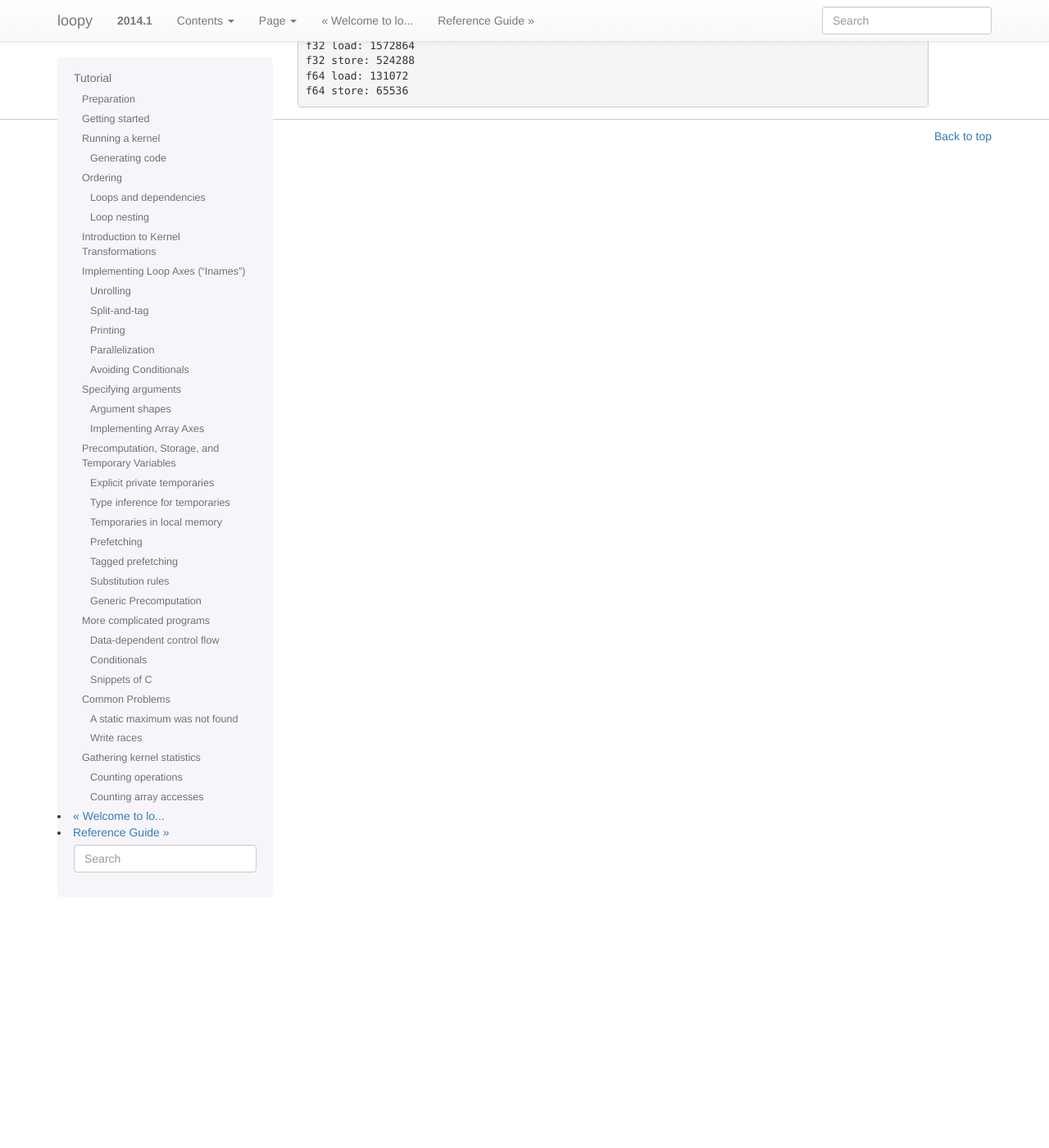
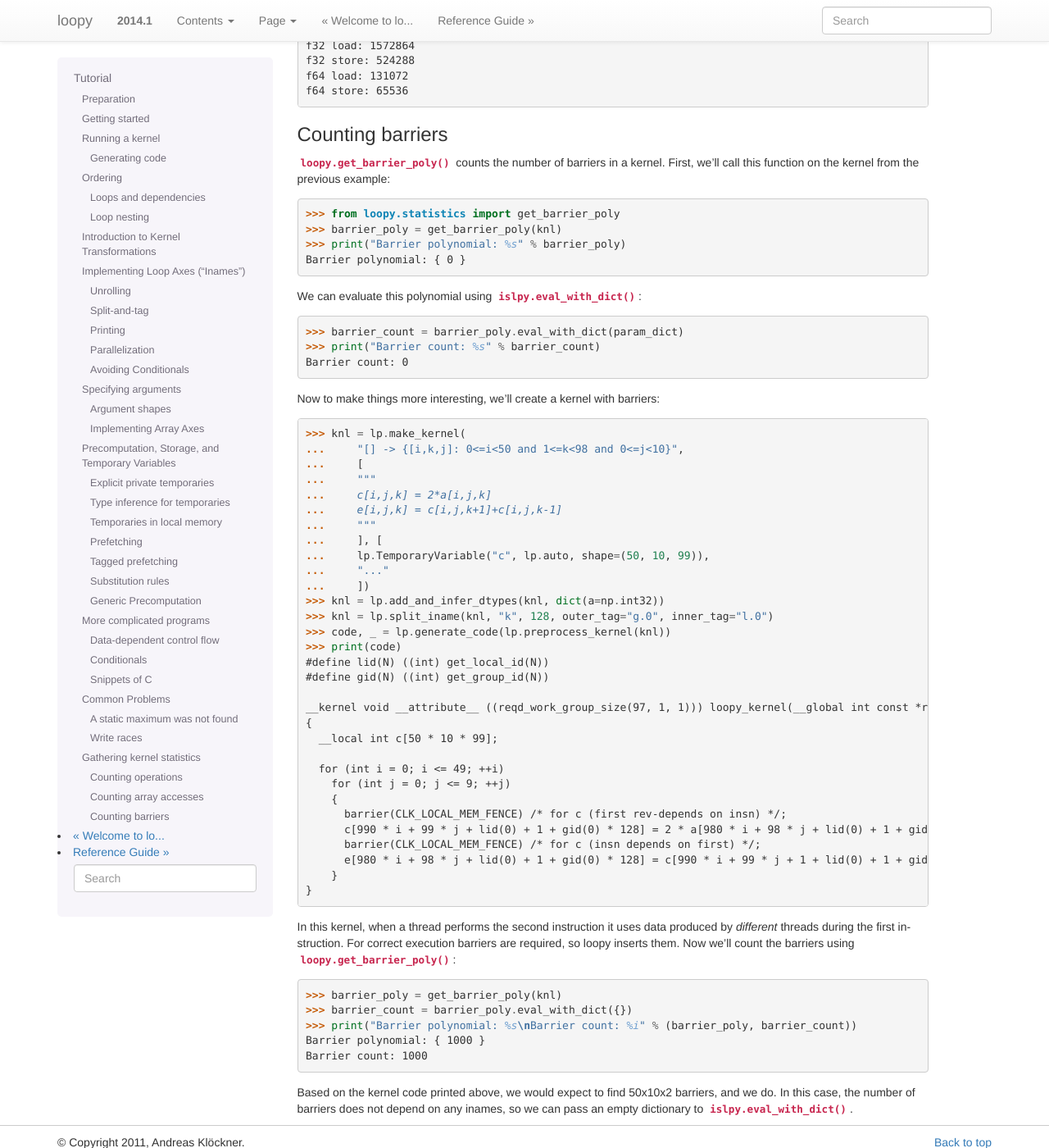
Before and after one commit to inducer/loopy, a Sphinx documentation site: the page built from doc/tutorial.rst, in a window 1280 px wide and 1400 px high, scrolled down 21075 px. Shown: the whole window at 82% size. Built offline with Sphinx 7.4.7, drawn with Linux system fonts in a browser that asks for light colours.

Commit message:
added barrier counting to tutorial

```diff
--- a/doc/tutorial.rst
+++ b/doc/tutorial.rst
@@ -1354,6 +1354,74 @@ With this parallelization, consecutive threads will access *nonconsecutive* arra
     f64 load: 131072
     f64 store: 65536
 
+Counting barriers
+~~~~~~~~~~~~~~~~~
+
+:func:`loopy.get_barrier_poly` counts the number of barriers in a kernel. First, we'll call this function on the kernel from the previous example:
+
+.. doctest::
+
+    >>> from loopy.statistics import get_barrier_poly
+    >>> barrier_poly = get_barrier_poly(knl)
+    >>> print("Barrier polynomial: %s" % barrier_poly)
+    Barrier polynomial: { 0 }
+
+We can evaluate this polynomial using :func:`islpy.eval_with_dict`:
+
+.. doctest::
+
+    >>> barrier_count = barrier_poly.eval_with_dict(param_dict)
+    >>> print("Barrier count: %s" % barrier_count)
+    Barrier count: 0
+
+Now to make things more interesting, we'll create a kernel with barriers:
+
+.. doctest::
+
+    >>> knl = lp.make_kernel(
+    ...     "[] -> {[i,k,j]: 0<=i<50 and 1<=k<98 and 0<=j<10}",
+    ...     [
+    ...     """
+    ...     c[i,j,k] = 2*a[i,j,k]
+    ...     e[i,j,k] = c[i,j,k+1]+c[i,j,k-1]
+    ...     """
+    ...     ], [
+    ...     lp.TemporaryVariable("c", lp.auto, shape=(50, 10, 99)),
+    ...     "..."
+    ...     ])
+    >>> knl = lp.add_and_infer_dtypes(knl, dict(a=np.int32))
+    >>> knl = lp.split_iname(knl, "k", 128, outer_tag="g.0", inner_tag="l.0")
+    >>> code, _ = lp.generate_code(lp.preprocess_kernel(knl))
+    >>> print(code)
+    #define lid(N) ((int) get_local_id(N))
+    #define gid(N) ((int) get_group_id(N))
+
+    __kernel void __attribute__ ((reqd_work_group_size(97, 1, 1))) loopy_kernel(__global int const *restrict a, __global int *restrict e)
+    {
+      __local int c[50 * 10 * 99];
+
+      for (int i = 0; i <= 49; ++i)
+        for (int j = 0; j <= 9; ++j)
+        {
+          barrier(CLK_LOCAL_MEM_FENCE) /* for c (first rev-depends on insn) */;
+          c[990 * i + 99 * j + lid(0) + 1 + gid(0) * 128] = 2 * a[980 * i + 98 * j + lid(0) + 1 + gid(0) * 128];
+          barrier(CLK_LOCAL_MEM_FENCE) /* for c (insn depends on first) */;
+          e[980 * i + 98 * j + lid(0) + 1 + gid(0) * 128] = c[990 * i + 99 * j + 1 + lid(0) + 1 + gid(0) * 128] + c[990 * i + 99 * j + -1 + lid(0) + 1 + gid(0) * 128];
+        }
+    }
+
+In this kernel, when a thread performs the second instruction it uses data produced by *different* threads during the first instruction. For correct execution barriers are required, so loopy inserts them. Now we'll count the barriers using :func:`loopy.get_barrier_poly`:
+
+.. doctest::
+
+    >>> barrier_poly = get_barrier_poly(knl)
+    >>> barrier_count = barrier_poly.eval_with_dict({})
+    >>> print("Barrier polynomial: %s\nBarrier count: %i" % (barrier_poly, barrier_count))
+    Barrier polynomial: { 1000 }
+    Barrier count: 1000
+
+Based on the kernel code printed above, we would expect to find 50x10x2 barriers, and we do. In this case, the number of barriers does not depend on any inames, so we can pass an empty dictionary to :func:`islpy.eval_with_dict`.
+
 .. }}}
 
 .. vim: tw=75:spell:foldmethod=marker
```
